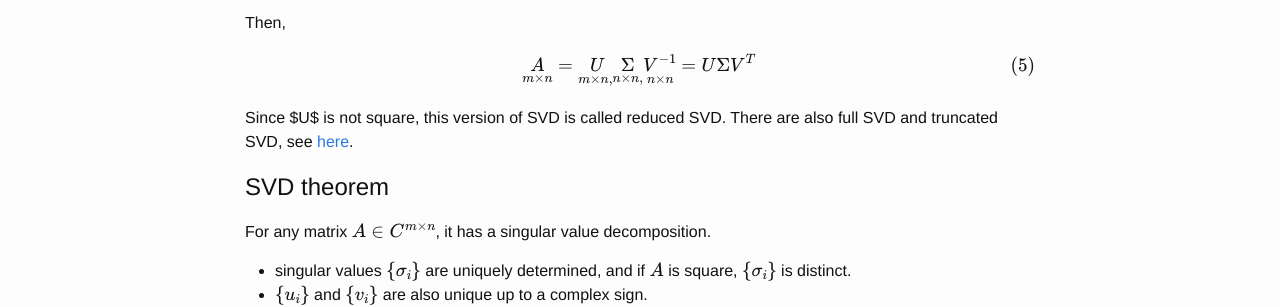
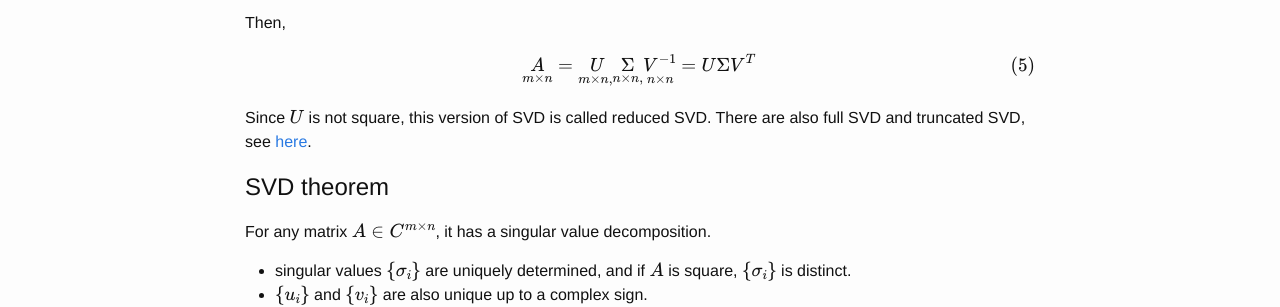
Before and after one commit to zyxue/zyxue.github.io, a Jekyll site: the page built from _posts/2018-01-29-SVD.md, in a window 1280 px wide. Shown: the part 871-1178 px from the top of the page. Built offline with Jekyll 4.4.1, drawn with Linux system fonts in a browser that asks for light colours; formulas are drawn with MathJax 3; comment, search, counter and statistics services are not loaded.

```diff
--- a/_posts/2018-01-29-SVD.md
+++ b/_posts/2018-01-29-SVD.md
@@ -62,7 +62,7 @@ Then,
 \underset{m\times n}{A}  &= \underset{m \times n,}{U} \underset{n \times n,}{\Sigma} \underset{n \times n}{V^{-1}} = U \Sigma V^T
 \end{align}
 
-Since $U$ is not square, this version of SVD is called reduced SVD. There are
+Since $$U$$ is not square, this version of SVD is called reduced SVD. There are
 also full SVD and truncated SVD, see
 [here](https://math.stackexchange.com/questions/2627005/are-reduced-svd-and-truncated-svd-the-same-thing/2627161#2627161).
 
```
